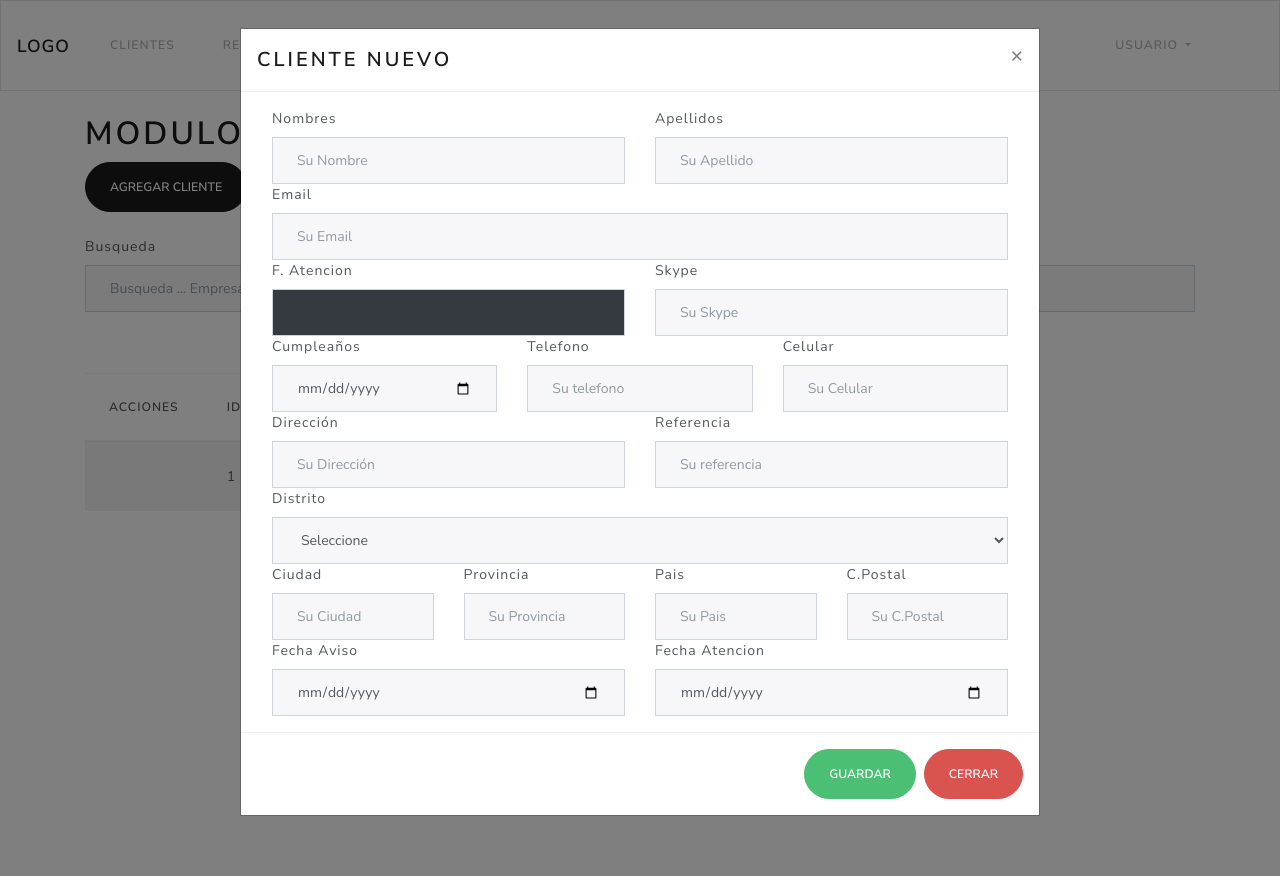
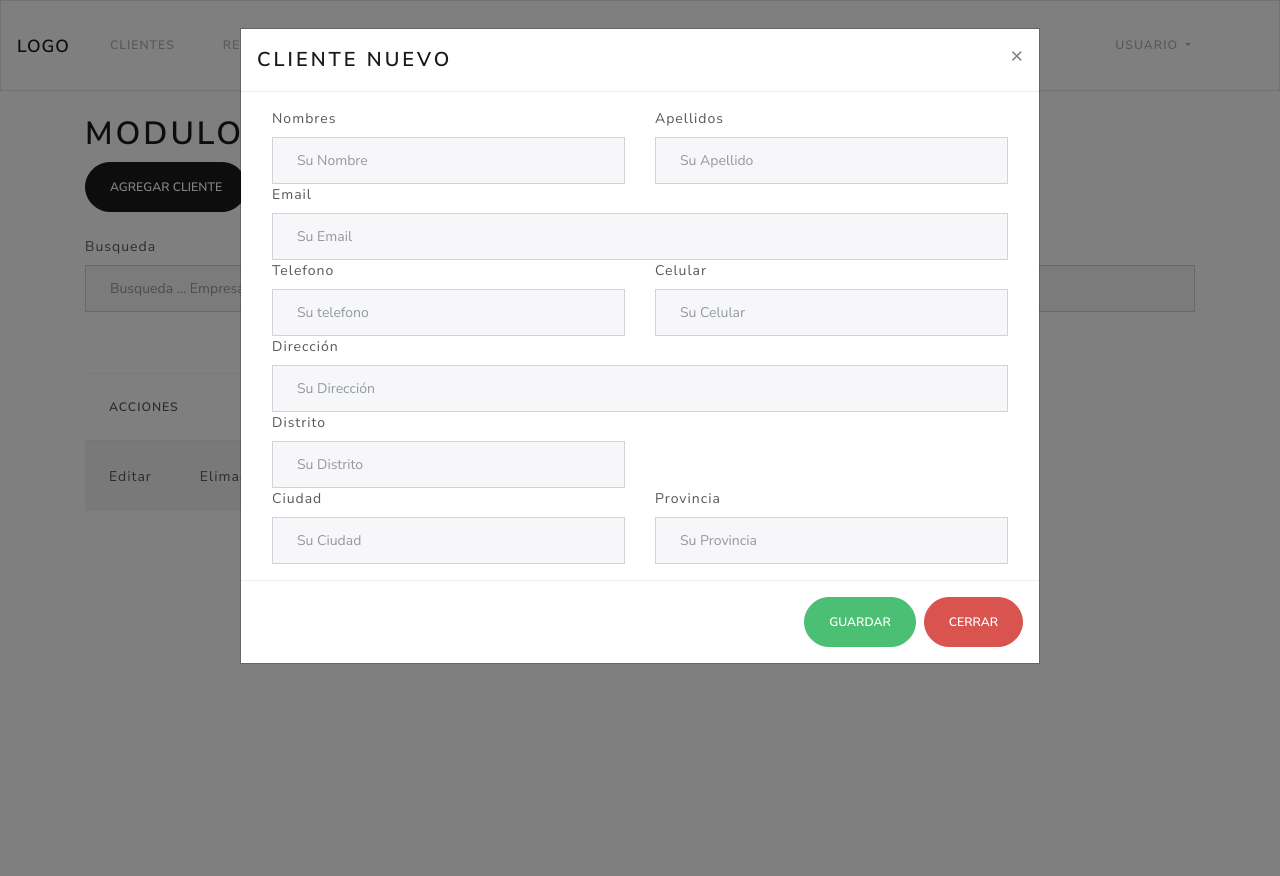
Before and after one commit to Anz36/Compina, a PHP site: page /Clientes/index.html in a window 1280 px wide, after a click on "AGREGAR CLIENTE". Run offline with PHP 8.4, Linux system fonts and the light colour scheme; tables that the repository leaves empty or names only in its code hold one stand-in row (values such as "Sample post").

Commit message:
Insertar Cliente

```diff
--- a/Clientes/app.js
+++ b/Clientes/app.js
@@ -8,11 +8,11 @@ $(function(){
             let contador=0;
                 tarea.forEach(element => {
                     r +=`<tr>
-                            <td></td>
-                            <td></td>
+                            <td>Editar</td>
+                            <td>Elimar</td>
                             <td>${element.id}</td>
-                            <td>${element.nombre}</td>
-                            <td>${element.empresa}</td>
+                            <td>${element.name}</td>
+                            <td>${element.business}</td>
                         </tr>`;
                     contador++;
                 });
@@ -20,6 +20,10 @@ $(function(){
             $('#listaCLiente').html(r);
             $('#cantidadCliente').html("Actualmente hay un total de "+contador+" Clientes");
             }
+    })
+
+    $('#form_guardar').submit(function(e) {
+        console.log("Guardar");
     })
 
     $('#buscar').keyup(function(){
--- a/Clientes/index.html
+++ b/Clientes/index.html
@@ -67,89 +67,53 @@
 					        <div class="modal-body">
 					          <div class="container">
 					          	<div class="row">
+
 					          		<div class="col-6">
+					          			<form method="POST" id="form_guardar">
 					          			<label for="name">Nombres</label>
-					          			<input type="text" placeholder="Su Nombre" class="form-control">
+					          			<input type="text" placeholder="Su Nombre" class="form-control" id="nombres">
 					          		</div>
 					          		<div class="col-6">
 					          			<label for="last name">Apellidos</label>
-					          			<input type="text" placeholder="Su Apellido" class="form-control">
+					          			<input type="text" placeholder="Su Apellido" class="form-control" id="apellidos">
 					          		</div>
 					          	</div>
 					          	<div class="row">
 					          		<div class="col">
 					          			<label for="Email">Email</label>
-					          			<input type="email" placeholder="Su Email" class="form-control">
-					          		</div>
-					          	</div>
-					          	<div class="row">
-					          		<div class="col-6">
-					          			<label for="last name">F. Atencion</label>
-					          			<input type="text" class="bg-dark form-control">
-					          		</div>
-					          		<div class="col-6">
-					          			<label for="Skype">Skype</label>
-					          			<input type="text" placeholder="Su Skype" class="form-control">
+					          			<input type="email" placeholder="Su Email" class="form-control" id="email">
 					          		</div>
 					          	</div>
 					          	<div class="row">
 					          		<div class="col">
-					          			<label for="cumpleaños">Cumpleaños</label>
-					          			<input type="date" class="form-control">
-					          		</div>
-					          		<div class="col">
 					          			<label for="telefono">Telefono</label>
-					          			<input type="text" class="form-control" placeholder="Su telefono">
+					          			<input type="text" class="form-control" placeholder="Su telefono" id="telefono">
 					          		</div>
 					          		<div class="col">
 					          			<label for="celular">Celular</label>
-					          			<input type="text" class="form-control" placeholder="Su Celular">
+					          			<input type="text" class="form-control" placeholder="Su Celular" id="celular">
 					          		</div>
 					          	</div>
 					          	<div class="row">
 					          		<div class="col">
 					          			<label for="direccion">Dirección</label>
-					          			<input type="text" class="form-control" placeholder="Su Dirección">
-					          		</div>
-					          		<div class="col">
-					          			<label for="referencia">Referencia</label>
-					          			<input type="text" class="form-control" placeholder="Su referencia">
+					          			<input type="text" class="form-control" placeholder="Su Dirección" id="direccion">
 					          		</div>
 					          	</div>
 					          	<div class="row">
-					          		<div class="col">
+					          		<div class="col-6">
 					          			<label for="direccion">Distrito</label>
-					          			<select name="distrito" class="form-control">
-					          				<option value="null">Seleccione</option>
-					          			</select>
+					          			<input type="text" class="form-control" placeholder="Su Distrito" id="distrito">
 					          		</div>
 					          	</div>
 					          	<div class="row">
 					          		<div class="col">
 					          			<label for="ciudad">Ciudad</label>
-					          			<input type="text" class="form-control" placeholder="Su Ciudad">
+					          			<input type="text" class="form-control" placeholder="Su Ciudad" id="ciudad">
 					          		</div>
 					          		<div class="col">
 					          			<label for="provincia">Provincia</label>
-					          			<input type="text" class="form-control" placeholder="Su Provincia">
-					          		</div>
-					          		<div class="col">
-					          			<label for="pais">Pais</label>
-					          			<input type="text" class="form-control" placeholder="Su Pais">
-					          		</div>
-					          		<div class="col">
-					          			<label for="postal">C.Postal</label>
-					          			<input type="text" placeholder="Su C.Postal" class="form-control">
-					          		</div>
-					          	</div>
-					          	<div class="row">
-					          		<div class="col">
-					          			<label for="fechaAviso">Fecha Aviso</label>
-					          			<input type="date" class="form-control">
-					          		</div>
-					          		<div class="col">
-					          			<label for="fechaAviso">Fecha Atencion</label>
-					          			<input type="date" class="form-control">
+					          			<input type="text" class="form-control" placeholder="Su Provincia" id="provincia">
 					          		</div>
 					          	</div>
 					          </div>
@@ -157,7 +121,8 @@
 
 					        <!-- Modal footer -->
 					        <div class="modal-footer">
-					        	<button type="button" class="btn btn-success rounded-pill">Guardar</button>
+					        	<button type="submit" class="btn btn-success rounded-pill">Guardar</button>
+					        	</form>
 					          	<button type="button" class="btn btn-danger rounded-pill" data-dismiss="modal">Cerrar</button>
 					        </div>
 
--- a/Clientes/listar.php
+++ b/Clientes/listar.php
@@ -1,13 +1,13 @@
 <?php
     include ("../conexion/conexion.php");
-    $query = "select idcliente,nombres,apellidos,empresa from clientes";
+    $query = "SELECT * FROM customers";
     $result = mysqli_query($conexion,$query);
     $json = array();
     while($row = mysqli_fetch_array($result)){
         $json[]= array(
-            'id' => $row['idcliente'],
-            'nombre' => $row['nombres'].' '.$row['apellidos'],
-            'empresa' => $row['empresa']
+            'id' => $row['id'],
+            'name' => $row['name'],
+            'business' => $row['business']
         );
     }
     $jsonString = json_encode($json);
```
